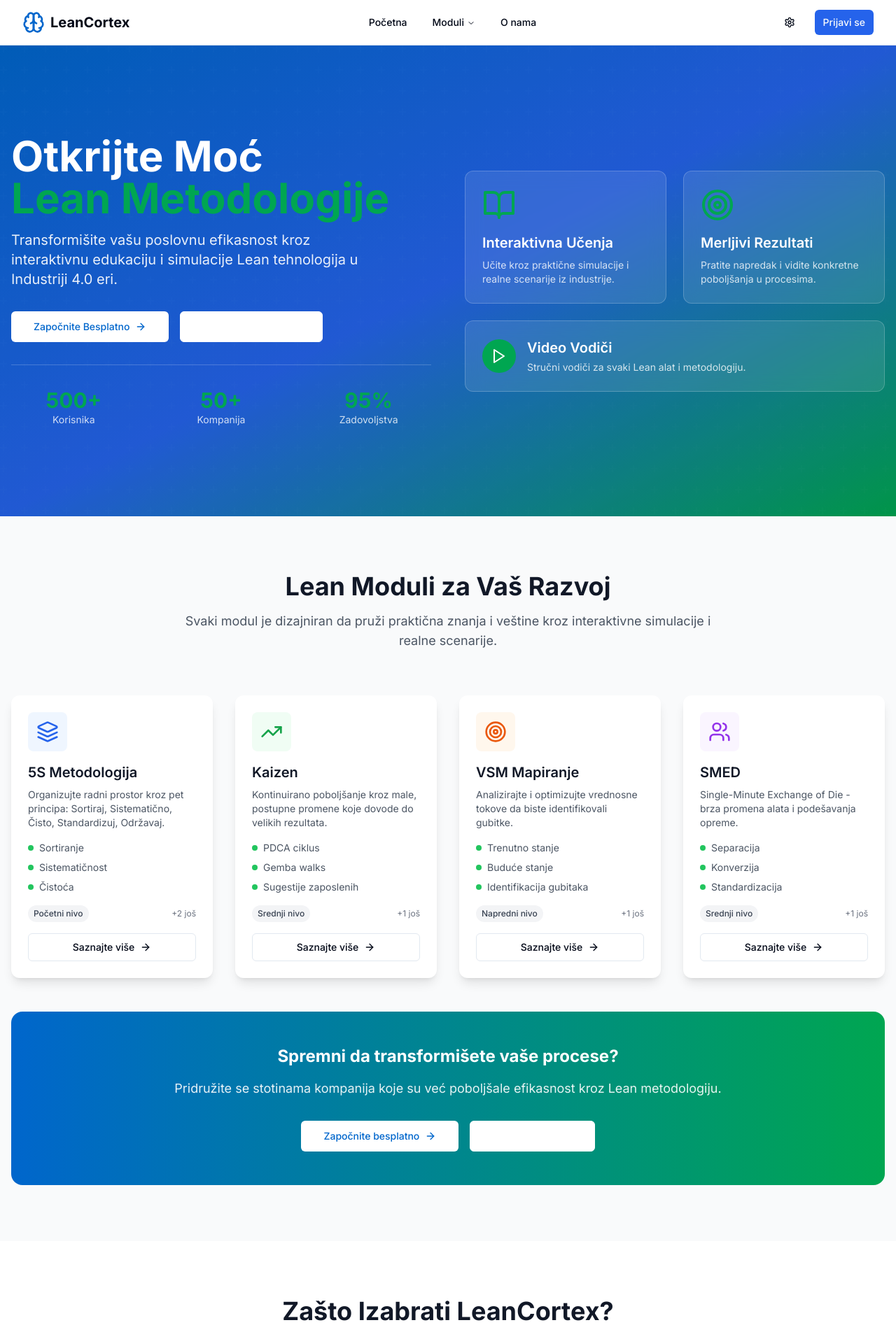
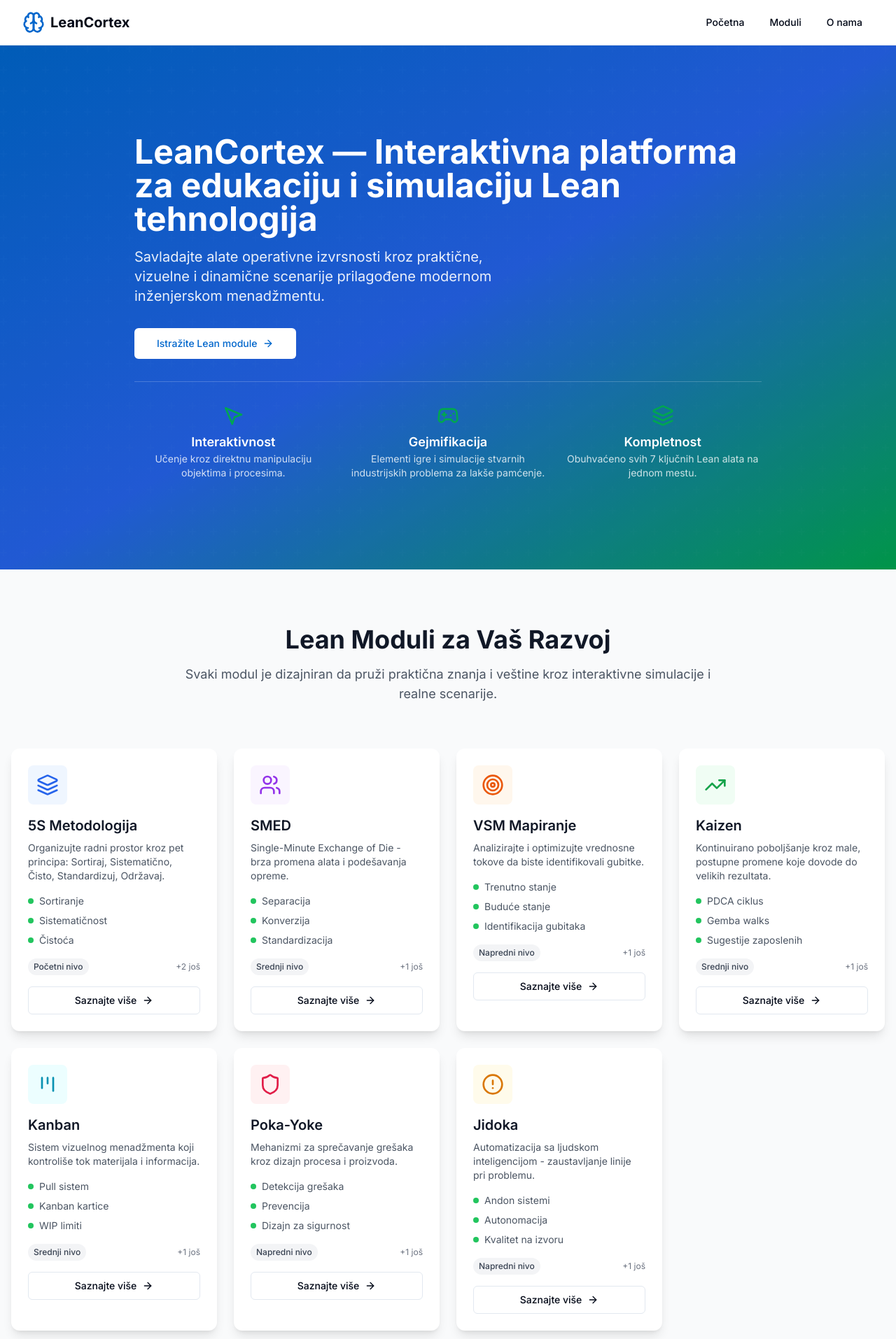
Before and after one commit to BBerezni/LeanCortex, a Next.js app: page / in a window 1280 px wide. Shown: the top 1914 px of the page at 70% size. Built offline with nearby package versions, Linux system fonts and the light colour scheme.

Commit message:
feat: redesign landing page header navigation and replace placeholder features with engineering pillars

```diff
--- a/src/components/layout/header.tsx
+++ b/src/components/layout/header.tsx
@@ -3,9 +3,9 @@
 import { useState } from 'react'
 import Link from 'next/link'
 import { motion } from 'framer-motion'
-import { Menu, X, Brain, Settings } from 'lucide-react'
+import { Menu, X, Brain } from 'lucide-react'
 import { Button } from '@/components/ui/button'
-import { NavigationMenu, NavigationMenuContent, NavigationMenuItem, NavigationMenuLink, NavigationMenuList, NavigationMenuTrigger } from '@/components/ui/navigation-menu'
+import { NavigationMenu, NavigationMenuItem, NavigationMenuLink, NavigationMenuList } from '@/components/ui/navigation-menu'
 
 export function Header() {
   const [isMenuOpen, setIsMenuOpen] = useState(false)
@@ -32,35 +32,11 @@
               </Link>
             </NavigationMenuItem>
             <NavigationMenuItem>
-              <NavigationMenuTrigger>Moduli</NavigationMenuTrigger>
-              <NavigationMenuContent>
-                <div className="grid w-[400px] gap-3 p-4 md:w-[500px] md:grid-cols-2 lg:w-[600px]">
-                  <Link href="/moduli/5s" className="block select-none space-y-1 rounded-md p-3 leading-none no-underline outline-none transition-colors hover:bg-accent hover:text-accent-foreground focus:bg-accent focus:text-accent-foreground">
-                    <div className="text-sm font-medium leading-none">5S Metodologija</div>
-                    <p className="line-clamp-2 text-sm leading-snug text-muted-foreground">
-                      Organizacija radnog prostora kroz 5 koraka
-                    </p>
-                  </Link>
-                  <Link href="/moduli/kaizen" className="block select-none space-y-1 rounded-md p-3 leading-none no-underline outline-none transition-colors hover:bg-accent hover:text-accent-foreground focus:bg-accent focus:text-accent-foreground">
-                    <div className="text-sm font-medium leading-none">Kaizen</div>
-                    <p className="line-clamp-2 text-sm leading-snug text-muted-foreground">
-                      Kontinuirano poboljšanje procesa
-                    </p>
-                  </Link>
-                  <Link href="/moduli/vsm" className="block select-none space-y-1 rounded-md p-3 leading-none no-underline outline-none transition-colors hover:bg-accent hover:text-accent-foreground focus:bg-accent focus:text-accent-foreground">
-                    <div className="text-sm font-medium leading-none">VSM Mapiranje</div>
-                    <p className="line-clamp-2 text-sm leading-snug text-muted-foreground">
-                      Vrednosno mapiranje tokova
-                    </p>
-                  </Link>
-                  <Link href="/moduli/smed" className="block select-none space-y-1 rounded-md p-3 leading-none no-underline outline-none transition-colors hover:bg-accent hover:text-accent-foreground focus:bg-accent focus:text-accent-foreground">
-                    <div className="text-sm font-medium leading-none">SMED</div>
-                    <p className="line-clamp-2 text-sm leading-snug text-muted-foreground">
-                      Brza promena alata
-                    </p>
-                  </Link>
-                </div>
-              </NavigationMenuContent>
+              <Link href="/moduli" legacyBehavior passHref>
+                <NavigationMenuLink className="group inline-flex h-10 w-max items-center justify-center rounded-md bg-background px-4 py-2 text-sm font-medium transition-colors hover:bg-accent hover:text-accent-foreground focus:bg-accent focus:text-accent-foreground focus:outline-none disabled:pointer-events-none disabled:opacity-50 data-[active]:bg-accent/50 data-[state=open]:bg-accent/50">
+                  Moduli
+                </NavigationMenuLink>
+              </Link>
             </NavigationMenuItem>
             <NavigationMenuItem>
               <Link href="/o-nama" legacyBehavior passHref>
@@ -72,15 +48,6 @@
           </NavigationMenuList>
         </NavigationMenu>
 
-        {/* Desktop Actions */}
-        <div className="hidden md:flex items-center space-x-4">
-          <Button variant="ghost" size="sm">
-            <Settings className="h-4 w-4" />
-          </Button>
-          <Button size="sm">
-            Prijavi se
-          </Button>
-        </div>
 
         {/* Mobile Menu Button */}
         <Button
@@ -105,35 +72,12 @@
             <Link href="/" className="block py-2 text-sm font-medium hover:text-lean-blue">
               Početna
             </Link>
-            <div className="space-y-2">
-              <div className="py-2 text-sm font-medium">Moduli</div>
-              <div className="pl-4 space-y-2">
-                <Link href="/moduli/5s" className="block py-1 text-sm text-muted-foreground hover:text-lean-blue">
-                  5S Metodologija
-                </Link>
-                <Link href="/moduli/kaizen" className="block py-1 text-sm text-muted-foreground hover:text-lean-blue">
-                  Kaizen
-                </Link>
-                <Link href="/moduli/vsm" className="block py-1 text-sm text-muted-foreground hover:text-lean-blue">
-                  VSM Mapiranje
-                </Link>
-                <Link href="/moduli/smed" className="block py-1 text-sm text-muted-foreground hover:text-lean-blue">
-                  SMED
-                </Link>
-              </div>
-            </div>
+            <Link href="/moduli" className="block py-2 text-sm font-medium hover:text-lean-blue">
+              Moduli
+            </Link>
             <Link href="/o-nama" className="block py-2 text-sm font-medium hover:text-lean-blue">
               O nama
             </Link>
-            <div className="pt-4 space-y-2">
-              <Button variant="ghost" size="sm" className="w-full justify-start">
-                <Settings className="h-4 w-4 mr-2" />
-                Podešavanja
-              </Button>
-              <Button size="sm" className="w-full">
-                Prijavi se
-              </Button>
-            </div>
           </div>
         </motion.div>
       )}
--- a/src/components/sections/features-section.tsx
+++ b/src/components/sections/features-section.tsx
@@ -1,50 +1,36 @@
 'use client'
 
 import { motion } from 'framer-motion'
-import { CheckCircle, Users, Award, Clock, BarChart3, Shield } from 'lucide-react'
+import { CheckCircle, Eye, Clock, CheckSquare } from 'lucide-react'
 
 const features = [
   {
     icon: CheckCircle,
-    title: 'Praktična Znanja',
-    description: 'Učite kroz realne scenarije i simulacije koje možete odmah primeniti u praksi.',
+    title: 'Praktična znanja',
+    description: 'Savladavanje inženjerskih metoda kroz realne industrijske scenarije.',
     color: 'text-blue-600',
     bgColor: 'bg-blue-50'
   },
   {
-    icon: Users,
-    title: 'Timski Rad',
-    description: 'Razvijajte veštine timskog rada kroz interaktivne grupne aktivnosti.',
+    icon: Eye,
+    title: 'Vizuelni menadžment',
+    description: 'Jasni grafički prikazi stanja procesa i interaktivne simulacije.',
     color: 'text-green-600',
     bgColor: 'bg-green-50'
   },
   {
-    icon: Award,
-    title: 'Certifikacija',
-    description: ' dobijte priznate certifikate za svaku završenu Lean metodologiju.',
-    color: 'text-orange-600',
-    bgColor: 'bg-orange-50'
-  },
-  {
     icon: Clock,
-    title: 'Učite u Svoje Vreme',
-    description: 'Pristupite materijalima 24/7 sa bilo koje lokacije i uređaja.',
+    title: 'Samostalno učenje',
+    description: 'Prolazak kroz module i simulacije sopstvenim tempom, prilagođeno studentima.',
     color: 'text-purple-600',
     bgColor: 'bg-purple-50'
   },
   {
-    icon: BarChart3,
-    title: 'Analitika Napretka',
-    description: 'Pratite svoj napredak kroz detaljne izveštaje i analitiku.',
-    color: 'text-red-600',
-    bgColor: 'bg-red-50'
-  },
-  {
-    icon: Shield,
-    title: 'Podrška Eksperta',
-    description: 'dobijte podršku od iskusnih Lean konsultanata i trenera.',
-    color: 'text-indigo-600',
-    bgColor: 'bg-indigo-50'
+    icon: CheckSquare,
+    title: 'Validacija rezultata',
+    description: 'Trenutna povratna informacija i detaljna edukativna objašnjenja za svaku klasifikaciju.',
+    color: 'text-orange-600',
+    bgColor: 'bg-orange-50'
   }
 ]
 
@@ -99,31 +85,6 @@
           ))}
         </div>
 
-        {/* Bottom CTA */}
-        <motion.div
-          initial={{ opacity: 0, y: 20 }}
-          whileInView={{ opacity: 1, y: 0 }}
-          transition={{ duration: 0.6, delay: 0.4 }}
-          viewport={{ once: true }}
-          className="mt-20 text-center"
-        >
-          <div className="bg-gradient-to-r from-gray-50 to-gray-100 rounded-2xl p-12">
-            <h3 className="text-2xl font-bold text-gray-900 mb-4">
-              Spremni da počnete vašu Lean transformaciju?
-            </h3>
-            <p className="text-lg text-gray-600 mb-8 max-w-2xl mx-auto">
-              Pridružite se hiljadama profesionalaca koji su već transformisali svoje poslovanje kroz Lean metodologiju.
-            </p>
-            <div className="flex flex-col sm:flex-row gap-4 justify-center">
-              <button className="px-8 py-3 bg-lean-blue text-white rounded-lg font-medium hover:bg-blue-700 transition-colors">
-                Započnite Besplatno
-              </button>
-              <button className="px-8 py-3 border border-gray-300 text-gray-700 rounded-lg font-medium hover:bg-gray-50 transition-colors">
-                Zakazite Demo
-              </button>
-            </div>
-          </div>
-        </motion.div>
       </div>
     </section>
   )
--- a/src/components/sections/hero-section.tsx
+++ b/src/components/sections/hero-section.tsx
@@ -1,7 +1,7 @@
 'use client'
 
 import { motion } from 'framer-motion'
-import { ArrowRight, Play, BookOpen, Target } from 'lucide-react'
+import { ArrowRight, MousePointer2, Gamepad2, Layers } from 'lucide-react'
 import { Button } from '@/components/ui/button'
 import Link from 'next/link'
 
@@ -17,7 +17,7 @@
       </div>
 
       <div className="relative container mx-auto px-4 py-24 lg:py-32">
-        <div className="grid lg:grid-cols-2 gap-12 items-center">
+        <div className="max-w-4xl mx-auto">
           {/* Left Content */}
           <motion.div
             initial={{ opacity: 0, x: -50 }}
@@ -30,10 +30,9 @@
                 initial={{ opacity: 0, y: 20 }}
                 animate={{ opacity: 1, y: 0 }}
                 transition={{ duration: 0.6, delay: 0.1 }}
-                className="text-4xl lg:text-6xl font-bold leading-tight"
+                className="text-3xl lg:text-5xl font-bold leading-snug"
               >
-                Otkrijte Moć
-                <span className="block text-lean-green">Lean Metodologije</span>
+                LeanCortex — Interaktivna platforma za edukaciju i simulaciju Lean tehnologija
               </motion.h1>
 
               <motion.p
@@ -42,7 +41,7 @@
                 transition={{ duration: 0.6, delay: 0.2 }}
                 className="text-lg lg:text-xl text-white/90 max-w-lg"
               >
-                Transformišite vašu poslovnu efikasnost kroz interaktivnu edukaciju i simulacije Lean tehnologija u Industriji 4.0 eri.
+                Savladajte alate operativne izvrsnosti kroz praktične, vizuelne i dinamične scenarije prilagođene modernom inženjerskom menadžmentu.
               </motion.p>
             </div>
 
@@ -50,89 +49,40 @@
               initial={{ opacity: 0, y: 20 }}
               animate={{ opacity: 1, y: 0 }}
               transition={{ duration: 0.6, delay: 0.3 }}
-              className="flex flex-col sm:flex-row gap-4"
             >
-              <Button size="lg" className="bg-white text-lean-blue hover:bg-gray-100">
-                Započnite Besplatno
-                <ArrowRight className="ml-2 h-4 w-4" />
-              </Button>
-              <Button size="lg" variant="outline" className="border-white text-white hover:bg-white hover:text-lean-blue">
-                <Play className="mr-2 h-4 w-4" />
-                Pogledajte Demo
-              </Button>
+              <Link href="/moduli">
+                <Button size="lg" className="bg-white text-lean-blue hover:bg-gray-100">
+                  Istražite Lean module
+                  <ArrowRight className="ml-2 h-4 w-4" />
+                </Button>
+              </Link>
             </motion.div>
 
-            {/* Stats */}
+            {/* Educational Pillars */}
             <motion.div
               initial={{ opacity: 0, y: 20 }}
               animate={{ opacity: 1, y: 0 }}
               transition={{ duration: 0.6, delay: 0.4 }}
-              className="grid grid-cols-3 gap-8 pt-8 border-t border-white/20"
+              className="grid grid-cols-1 sm:grid-cols-3 gap-6 pt-8 border-t border-white/20"
             >
               <div className="text-center">
-                <div className="text-3xl font-bold text-lean-green">500+</div>
-                <div className="text-sm text-white/80">Korisnika</div>
+                <MousePointer2 className="h-8 w-8 text-lean-green mx-auto mb-2" />
+                <div className="text-lg font-semibold text-white">Interaktivnost</div>
+                <div className="text-sm text-white/80">Učenje kroz direktnu manipulaciju objektima i procesima.</div>
               </div>
               <div className="text-center">
-                <div className="text-3xl font-bold text-lean-green">50+</div>
-                <div className="text-sm text-white/80">Kompanija</div>
+                <Gamepad2 className="h-8 w-8 text-lean-green mx-auto mb-2" />
+                <div className="text-lg font-semibold text-white">Gejmifikacija</div>
+                <div className="text-sm text-white/80">Elementi igre i simulacije stvarnih industrijskih problema za lakše pamćenje.</div>
               </div>
               <div className="text-center">
-                <div className="text-3xl font-bold text-lean-green">95%</div>
-                <div className="text-sm text-white/80">Zadovoljstva</div>
+                <Layers className="h-8 w-8 text-lean-green mx-auto mb-2" />
+                <div className="text-lg font-semibold text-white">Kompletnost</div>
+                <div className="text-sm text-white/80">Obuhvaćeno svih 7 ključnih Lean alata na jednom mestu.</div>
               </div>
             </motion.div>
           </motion.div>
 
-          {/* Right Content - Feature Cards */}
-          <motion.div
-            initial={{ opacity: 0, x: 50 }}
-            animate={{ opacity: 1, x: 0 }}
-            transition={{ duration: 0.6, delay: 0.2 }}
-            className="grid grid-cols-1 sm:grid-cols-2 gap-6"
-          >
-            <motion.div
-              whileHover={{ scale: 1.05, y: -5 }}
-              transition={{ duration: 0.2 }}
-              className="bg-white/10 backdrop-blur-md rounded-xl p-6 border border-white/20"
-            >
-              <BookOpen className="h-12 w-12 text-lean-green mb-4" />
-              <h3 className="text-xl font-semibold mb-2">Interaktivna Učenja</h3>
-              <p className="text-white/80 text-sm">
-                Učite kroz praktične simulacije i realne scenarije iz industrije.
-              </p>
-            </motion.div>
-
-            <motion.div
-              whileHover={{ scale: 1.05, y: -5 }}
-              transition={{ duration: 0.2 }}
-              className="bg-white/10 backdrop-blur-md rounded-xl p-6 border border-white/20"
-            >
-              <Target className="h-12 w-12 text-lean-green mb-4" />
-              <h3 className="text-xl font-semibold mb-2">Merljivi Rezultati</h3>
-              <p className="text-white/80 text-sm">
-                Pratite napredak i vidite konkretne poboljšanja u procesima.
-              </p>
-            </motion.div>
-
-            <motion.div
-              whileHover={{ scale: 1.05, y: -5 }}
-              transition={{ duration: 0.2 }}
-              className="bg-white/10 backdrop-blur-md rounded-xl p-6 border border-white/20 sm:col-span-2"
-            >
-              <div className="flex items-center space-x-4">
-                <div className="bg-lean-green rounded-full p-3">
-                  <Play className="h-6 w-6 text-white" />
-                </div>
-                <div>
-                  <h3 className="text-xl font-semibold mb-1">Video Vodiči</h3>
-                  <p className="text-white/80 text-sm">
-                    Stručni vodiči za svaki Lean alat i metodologiju.
-                  </p>
-                </div>
-              </div>
-            </motion.div>
-          </motion.div>
         </div>
       </div>
     </section>
--- a/src/components/sections/modules-section.tsx
+++ b/src/components/sections/modules-section.tsx
@@ -2,7 +2,7 @@
 
 import { motion } from 'framer-motion'
 import Link from 'next/link'
-import { ArrowRight, Layers, TrendingUp, Users, Target } from 'lucide-react'
+import { ArrowRight, Layers, TrendingUp, Users, Target, Kanban, Shield, AlertCircle } from 'lucide-react'
 import { Button } from '@/components/ui/button'
 
 const modules = [
@@ -17,13 +17,13 @@
     difficulty: 'Početni nivo'
   },
   {
-    id: 'kaizen',
-    title: 'Kaizen',
-    description: 'Kontinuirano poboljšanje kroz male, postupne promene koje dovode do velikih rezultata.',
-    icon: TrendingUp,
-    color: 'text-green-600',
-    bgColor: 'bg-green-50',
-    features: ['PDCA ciklus', 'Gemba walks', 'Sugestije zaposlenih', 'Kaizen eventi'],
+    id: 'smed',
+    title: 'SMED',
+    description: 'Single-Minute Exchange of Die - brza promena alata i podešavanja opreme.',
+    icon: Users,
+    color: 'text-purple-600',
+    bgColor: 'bg-purple-50',
+    features: ['Separacija', 'Konverzija', 'Standardizacija', 'Merenje vremena'],
     difficulty: 'Srednji nivo'
   },
   {
@@ -37,14 +37,44 @@
     difficulty: 'Napredni nivo'
   },
   {
-    id: 'smed',
-    title: 'SMED',
-    description: 'Single-Minute Exchange of Die - brza promena alata i podešavanja opreme.',
-    icon: Users,
-    color: 'text-purple-600',
-    bgColor: 'bg-purple-50',
-    features: ['Separacija', 'Konverzija', 'Standardizacija', 'Merenje vremena'],
+    id: 'kaizen',
+    title: 'Kaizen',
+    description: 'Kontinuirano poboljšanje kroz male, postupne promene koje dovode do velikih rezultata.',
+    icon: TrendingUp,
+    color: 'text-green-600',
+    bgColor: 'bg-green-50',
+    features: ['PDCA ciklus', 'Gemba walks', 'Sugestije zaposlenih', 'Kaizen eventi'],
     difficulty: 'Srednji nivo'
+  },
+  {
+    id: 'kanban',
+    title: 'Kanban',
+    description: 'Sistem vizuelnog menadžmenta koji kontroliše tok materijala i informacija.',
+    icon: Kanban,
+    color: 'text-cyan-600',
+    bgColor: 'bg-cyan-50',
+    features: ['Pull sistem', 'Kanban kartice', 'WIP limiti', 'Just-in-Time'],
+    difficulty: 'Srednji nivo'
+  },
+  {
+    id: 'poka-yoke',
+    title: 'Poka-Yoke',
+    description: 'Mehanizmi za sprečavanje grešaka kroz dizajn procesa i proizvoda.',
+    icon: Shield,
+    color: 'text-rose-600',
+    bgColor: 'bg-rose-50',
+    features: ['Detekcija grešaka', 'Prevencija', 'Dizajn za sigurnost', 'Automatizacija'],
+    difficulty: 'Napredni nivo'
+  },
+  {
+    id: 'jidoka',
+    title: 'Jidoka',
+    description: 'Automatizacija sa ljudskom inteligencijom - zaustavljanje linije pri problemu.',
+    icon: AlertCircle,
+    color: 'text-amber-600',
+    bgColor: 'bg-amber-50',
+    features: ['Andon sistemi', 'Autonomacija', 'Kvalitet na izvoru', 'Problem solving'],
+    difficulty: 'Napredni nivo'
   }
 ]
 
@@ -69,7 +99,7 @@
         </motion.div>
 
         {/* Modules Grid */}
-        <div className="grid md:grid-cols-2 lg:grid-cols-4 gap-8 mb-12">
+        <div className="grid md:grid-cols-2 lg:grid-cols-3 xl:grid-cols-4 gap-6 mb-12">
           {modules.map((module, index) => (
             <motion.div
               key={module.id}
@@ -128,30 +158,6 @@
           ))}
         </div>
 
-        {/* CTA Section */}
-        <motion.div
-          initial={{ opacity: 0, y: 20 }}
-          whileInView={{ opacity: 1, y: 0 }}
-          transition={{ duration: 0.6, delay: 0.4 }}
-          viewport={{ once: true }}
-          className="text-center bg-gradient-to-r from-lean-blue to-lean-green rounded-2xl p-12 text-white"
-        >
-          <h3 className="text-2xl font-bold mb-4">
-            Spremni da transformišete vaše procese?
-          </h3>
-          <p className="text-lg mb-8 text-white/90">
-            Pridružite se stotinama kompanija koje su već poboljšale efikasnost kroz Lean metodologiju.
-          </p>
-          <div className="flex flex-col sm:flex-row gap-4 justify-center">
-            <Button size="lg" className="bg-white text-lean-blue hover:bg-gray-100">
-              Započnite besplatno
-              <ArrowRight className="ml-2 h-4 w-4" />
-            </Button>
-            <Button size="lg" variant="outline" className="border-white text-white hover:bg-white hover:text-lean-blue">
-              Kontaktirajte nas
-            </Button>
-          </div>
-        </motion.div>
       </div>
     </section>
   )
```
Also changed, not shown: src/components/layout/footer.tsx (+6 -7 lines).
